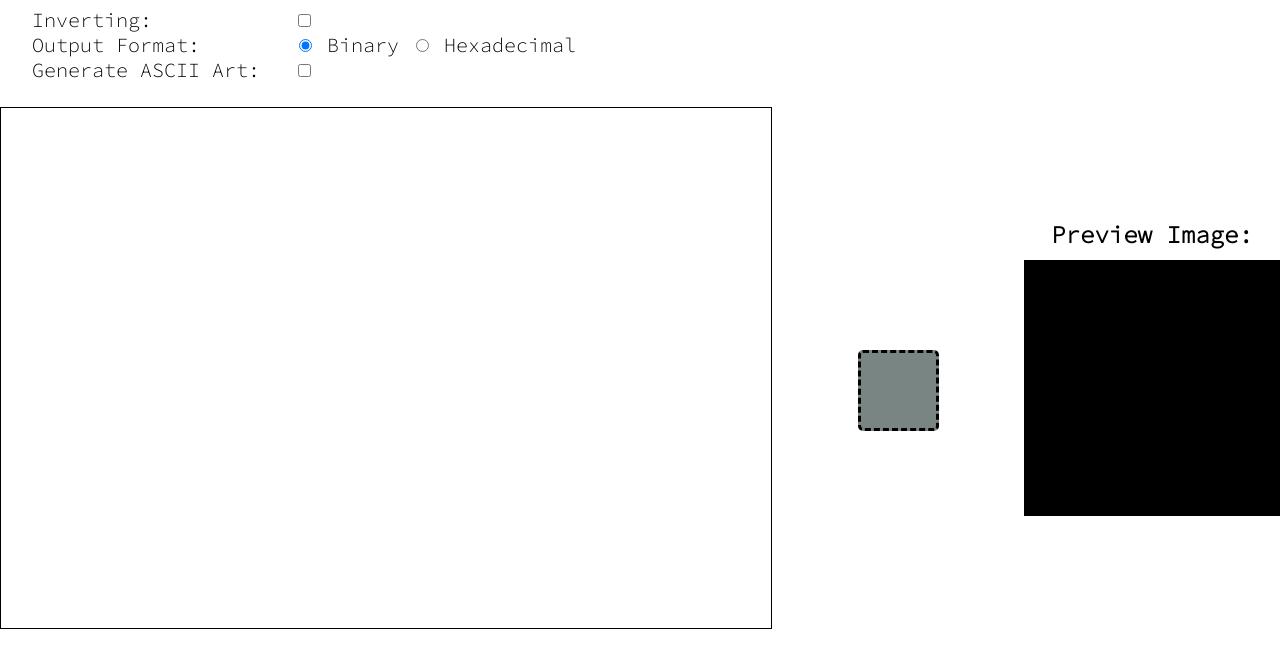
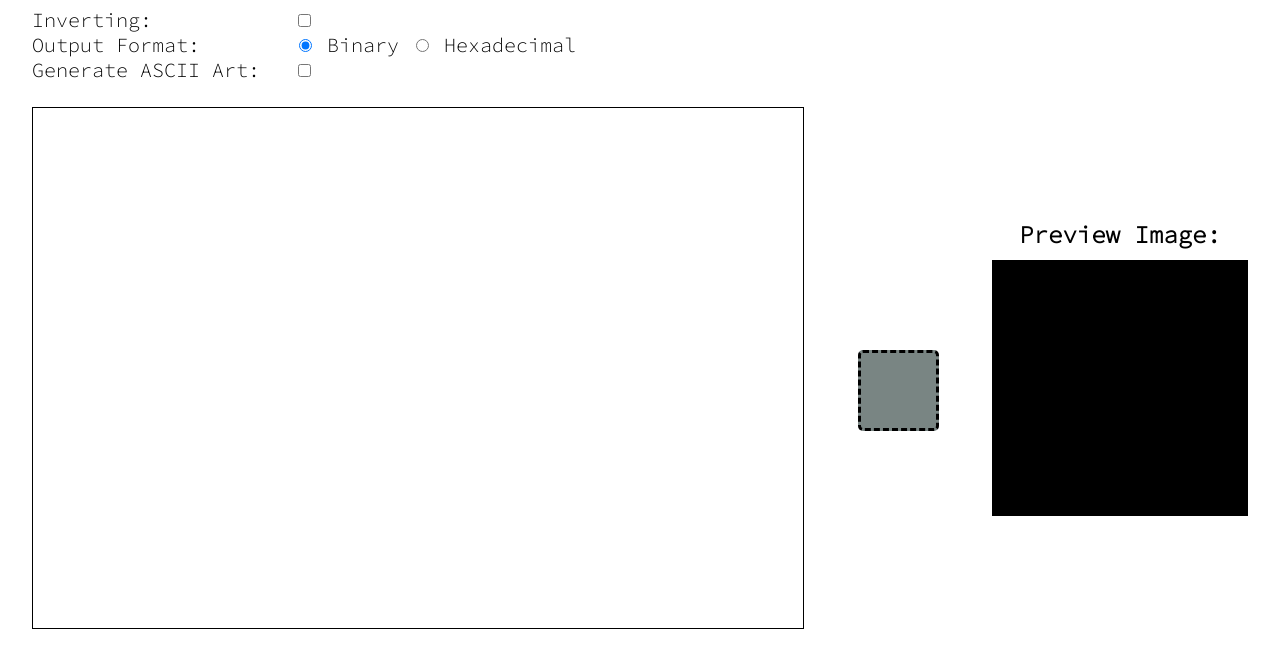
Before and after one commit to cgewert/ardu-games, a website: page imageConverter/index.html in a window 1280 px wide. Shown: the part 451-1105 px from the top of the page. Drawn offline with nearby package versions, Linux system fonts and the light colour scheme; files that its build step writes are made by us from their sources.

Commit message:
- fixed body layout

```diff
--- a/imageConverter/scss/styles.scss
+++ b/imageConverter/scss/styles.scss
@@ -10,6 +10,11 @@ html, body {
   width: 100%;
   height: 100%;
   font-family: 'Source Code Pro', monospace;
+}
+
+body{
+  display: flex;
+  flex-direction: column;
 }
 
 h1{
@@ -102,6 +107,8 @@ h2{
   flex-wrap: wrap;
   align-items: center;
   justify-content: center;
+  align-self: center;
+  width: 95%;
 
   #code{
     font-size: 20px;
```
